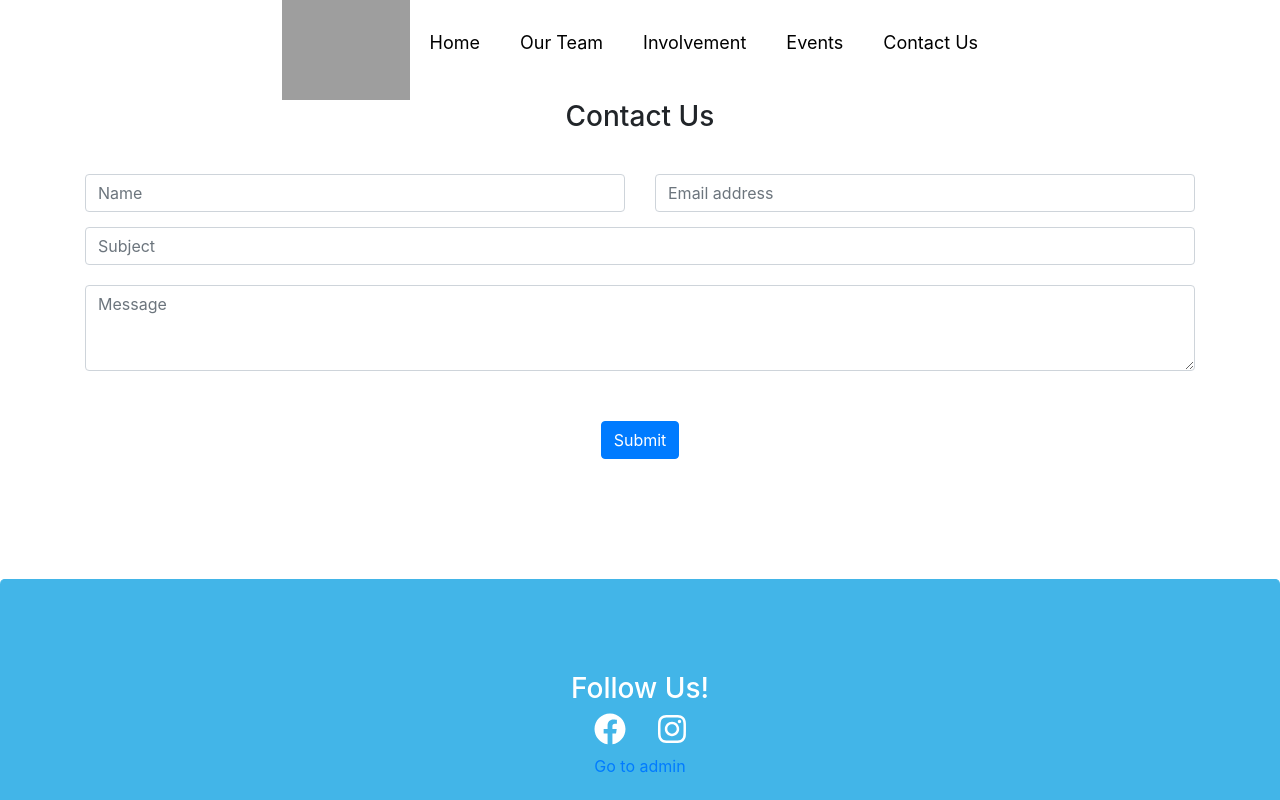
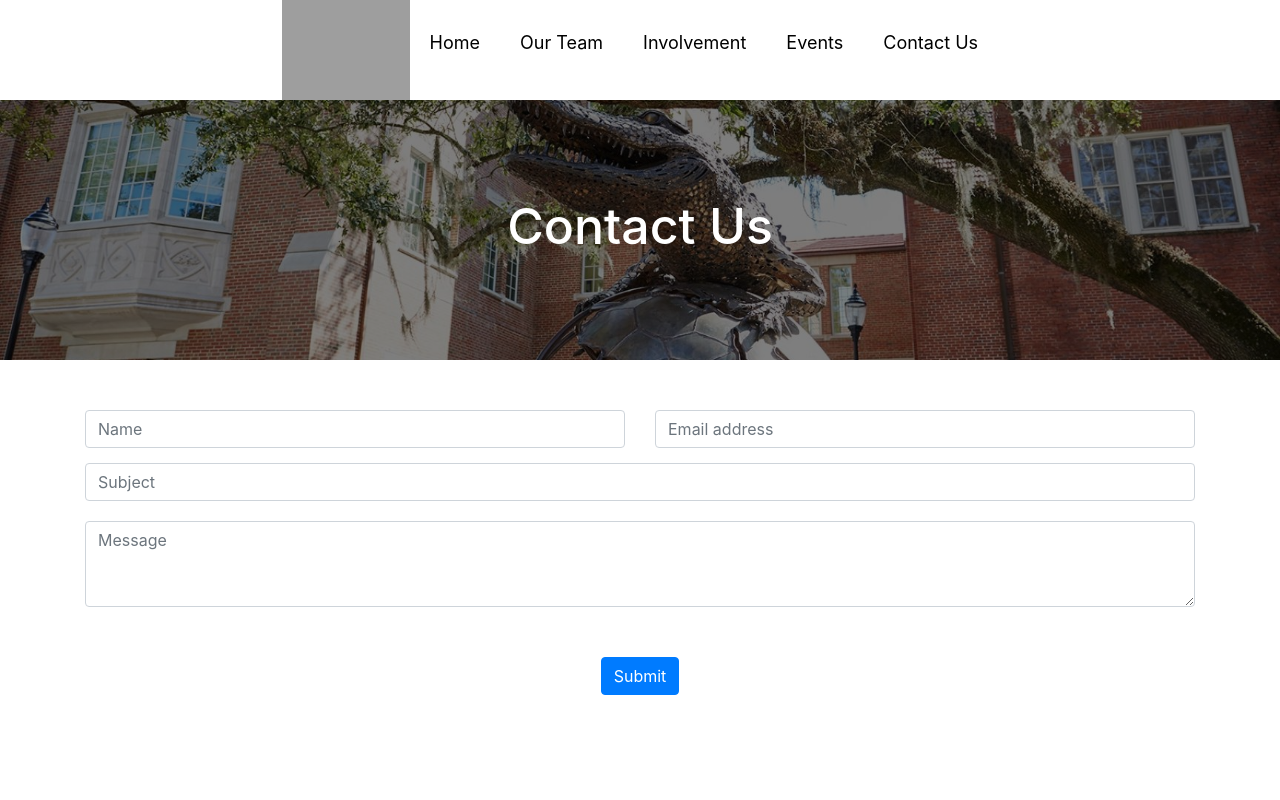
Before and after one commit to satvikb/CEN-Spring-2021-Project, a React (Create React App) app: page /contactus in a window 1280 px wide. Shown: the top 800 px of the page. Built offline with nearby package versions, Linux system fonts and the light colour scheme; grey boxes are pictures that could not be loaded.

Commit message:
more styling

```diff
--- a/src/index.css
+++ b/src/index.css
@@ -103,6 +103,17 @@ code {
 
 .OurTeamBackgroundImage {
   background-image: linear-gradient(rgba(0, 0, 0, 0.5), rgba(0, 0, 0, 0.5)), url("images/OurTeamBanner.jpg");
+  height: 100%;
+  background-position: center;
+  background-repeat: no-repeat;
+  background-size: cover;
+  position: relative;
+  width: 100%;
+  margin-bottom: 50px;
+}
+
+.ContactUsImage {
+  background-image: linear-gradient(rgba(0, 0, 0, 0.5), rgba(0, 0, 0, 0.5)), url("images/EventsBanner.jpg");
   height: 100%;
   background-position: center;
   background-repeat: no-repeat;
--- a/src/pages/ContactForm.js
+++ b/src/pages/ContactForm.js
@@ -56,11 +56,17 @@ const ContactForm = () => {
 
   return (
     <div className='ContactForm'>
+
+        <div className="ContactUsImage">
+          <div className="BannerTitle">
+            <h1 className="BannerTitleText">Contact Us</h1>
+          </div>
+        </div>
       <div className='container'>
         <div className='row'>
           <div className='col-12 text-center'>
             <div className='contactForm' style={{marginBottom:40}}>
-              <h3  style={{marginBottom:40}}>Contact Us</h3>
+
               <form id='contact-form' onSubmit={handleSubmit(onSubmit)} >
                 {/* Row 1 of form */}
                 <div className='row formRow' style={{marginBottom:15}}>
```
